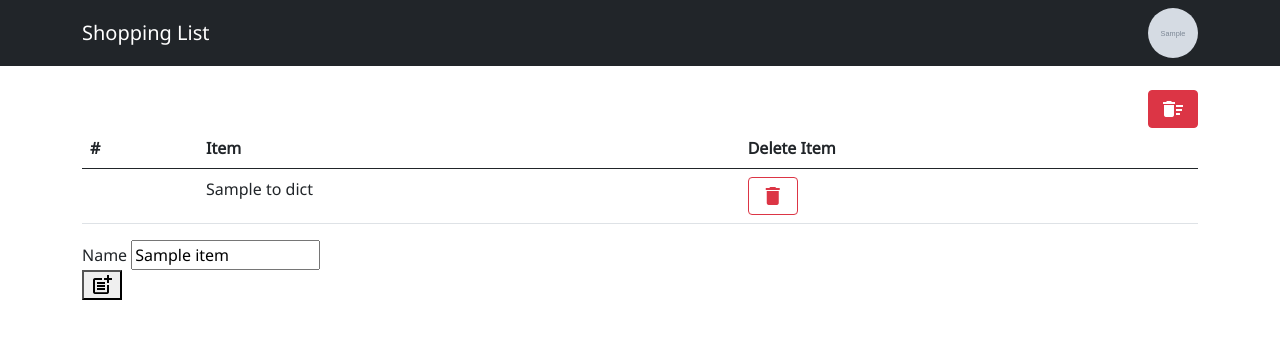
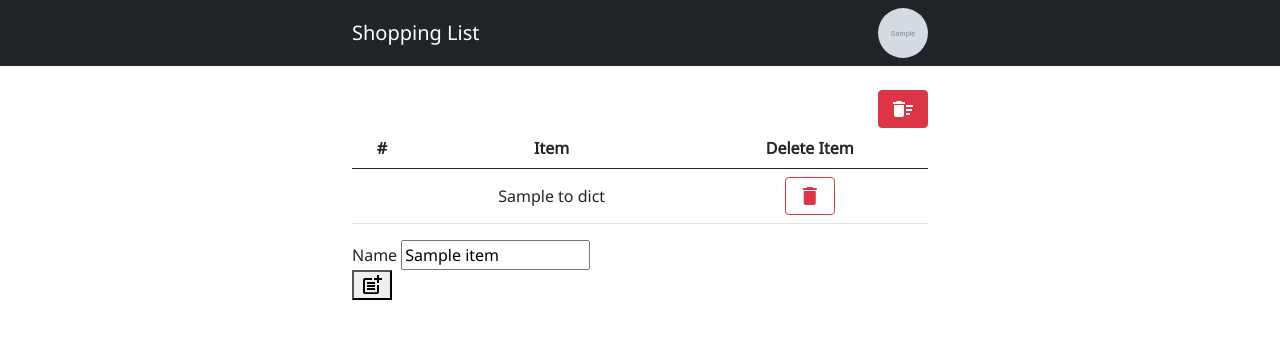
Before and after one commit to pzrsa/shopping-list, a Flask app: template templates/list.html in a window 1280 px wide. Shown: the top 339 px of the page. Run offline with Flask 2, Linux system fonts and the light colour scheme; the template is opened without the code that fills it: most values are stand-ins (such as "Sample title", 1, 10 or a date in 2020); grey boxes marked "Sample" are stand-in pictures.

Commit message:
consistent spacing surrounding the list

```diff
--- a/static/styles.css
+++ b/static/styles.css
@@ -4,3 +4,17 @@ body {
   font-family: "Noto Sans", sans-serif !important;
   margin: 0 auto;
 }
+
+.container-md {
+  max-width: 600px;
+}
+
+.table td {
+  text-align: center;
+  vertical-align: middle;
+}
+
+.table tr {
+  text-align: center;
+  vertical-align: middle;
+}
```
